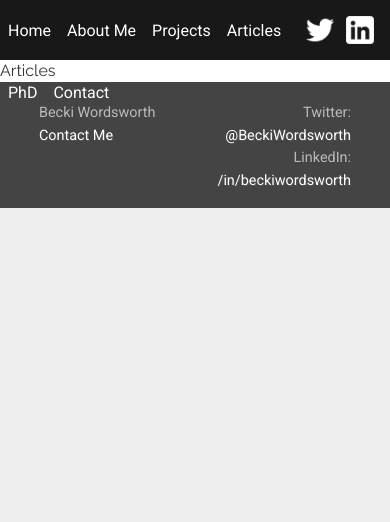
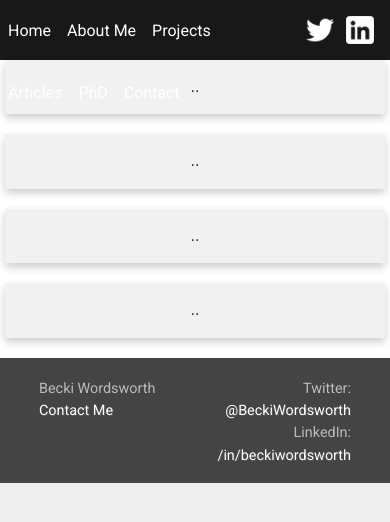
Before and after one commit to BeckiWordsworth/Portfolio, a React (Create React App) app in the folder app/: page /articles in a window 390 px wide. Shown: the top 522 px of the page. Built offline with nearby package versions, Linux system fonts and the light colour scheme; a web font is replaced by a local one.

Commit message:
Beginning of an article page

```diff
--- a/app/src/Components/Articles/index.js
+++ b/app/src/Components/Articles/index.js
@@ -18,7 +18,22 @@ class ArticlePage extends React.Component {
   };
 
   render() {
-    return <div>Articles</div>;
+    return (
+      <div class="row">
+        <div class="column">
+          <div class="card">..</div>
+        </div>
+        <div class="column">
+          <div class="card">..</div>
+        </div>
+        <div class="column">
+          <div class="card">..</div>
+        </div>
+        <div class="column">
+          <div class="card">..</div>
+        </div>
+      </div>
+    );
   }
 }
 
--- a/app/src/Components/Articles/style.css
+++ b/app/src/Components/Articles/style.css
@@ -0,0 +1,41 @@
+* {
+  box-sizing: border-box;
+}
+
+body {
+  font-family: Arial, Helvetica, sans-serif;
+}
+
+/* Float four columns side by side */
+.column {
+  float: left;
+  width: 25%;
+  padding: 0 10px;
+}
+
+/* Remove extra left and right margins, due to padding in columns */
+.row {margin: 0 -5px;}
+
+/* Clear floats after the columns */
+.row:after {
+  content: "";
+  display: table;
+  clear: both;
+}
+
+/* Style the counter cards */
+.card {
+  box-shadow: 0 4px 8px 0 rgba(0, 0, 0, 0.2); /* this adds the "card" effect */
+  padding: 16px;
+  text-align: center;
+  background-color: #f1f1f1;
+}
+
+/* Responsive columns - one column layout (vertical) on small screens */
+@media screen and (max-width: 600px) {
+  .column {
+    width: 100%;
+    display: block;
+    margin-bottom: 20px;
+  }
+}
```
Also changed, not shown: app/src/Data/articles.json (+3 -9 lines).
